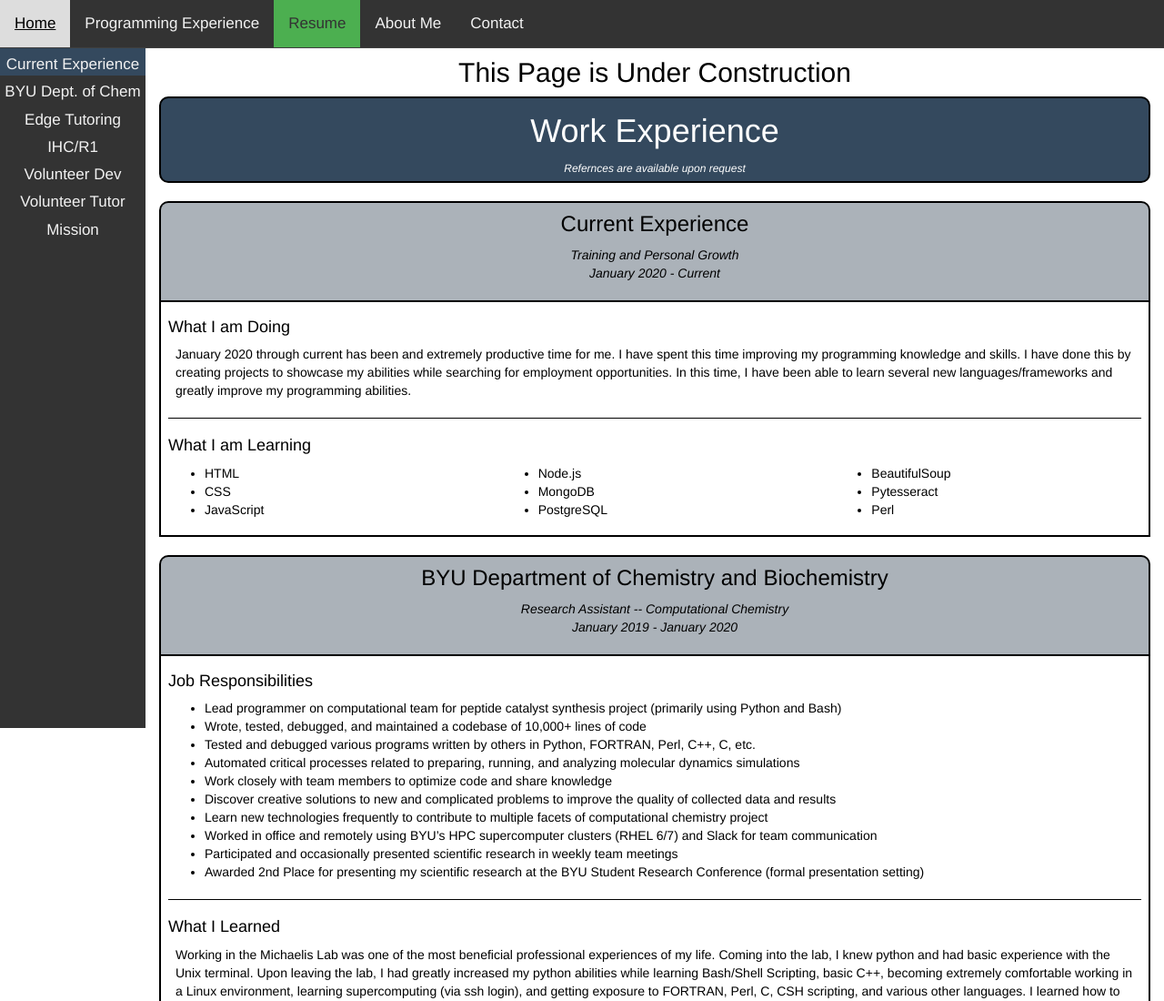
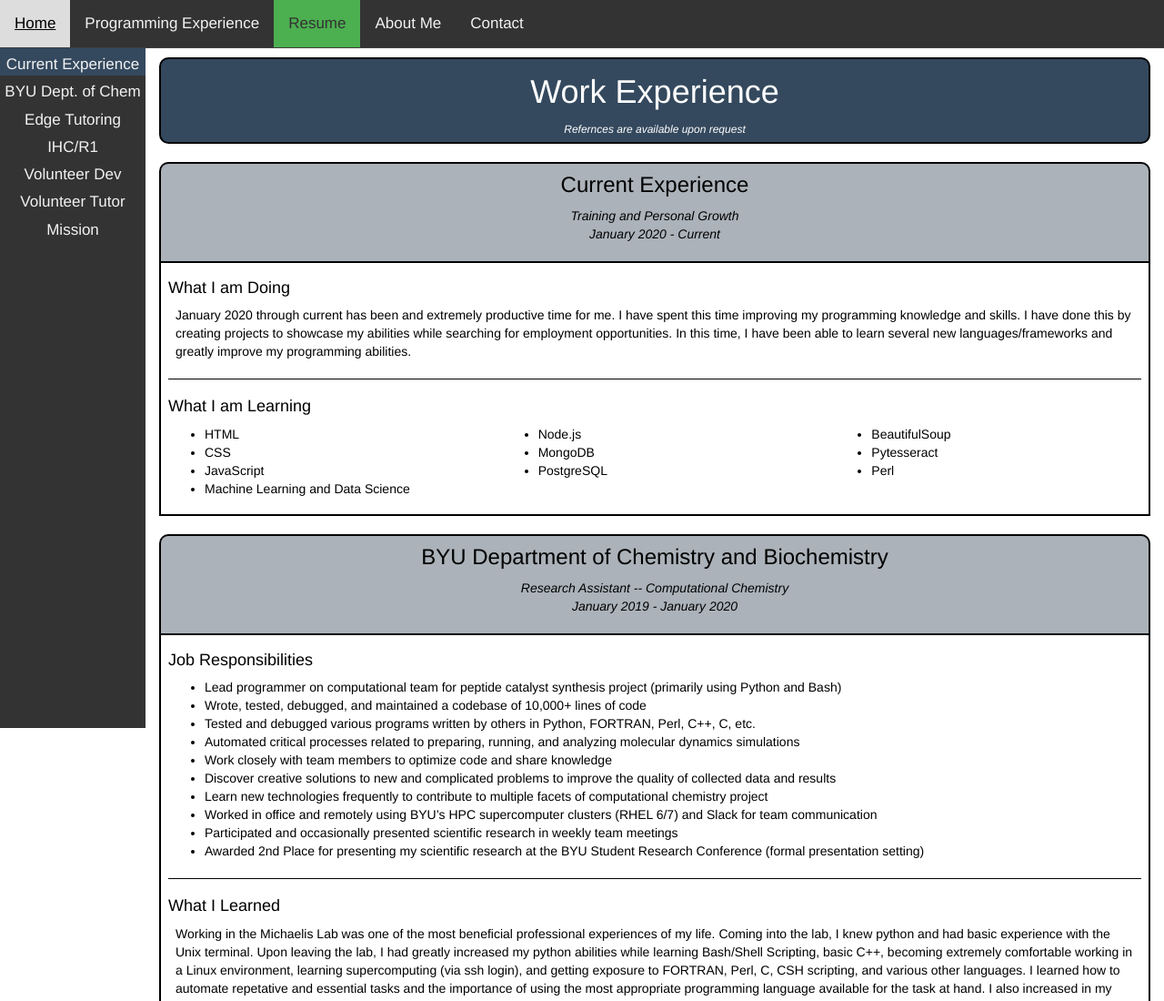
Before and after one commit to stevejaker/stevejaker.github.io, a plain HTML site: page resume.html in a window 1280 px wide. Shown: the top 1100 px of the page at 91% size. Drawn offline with nearby package versions, Linux system fonts and the light colour scheme.

Commit message:
Updated learning

```diff
--- a/resume.html
+++ b/resume.html
@@ -39,9 +39,9 @@ you may find expanded job descriptions and/or additional information on this pag
     </div> <!-- topnav end -->
     <div class="page-text container-fluid">
       <div class="sidenav-page">
-        <div class="temp">
+        <!-- <div class="temp">
           <h2>This Page is Under Construction</h2>
-        </div>
+        </div> -->
         <div class="work-experience">
           <div class="section-title work-experience">
             <span class="textbox">
@@ -85,6 +85,7 @@ you may find expanded job descriptions and/or additional information on this pag
                         <li>HTML</li>
                         <li>CSS</li>
                         <li>JavaScript</li>
+                        <li>Machine Learning and Data Science</li>
                       </ol>
                     </div>
                   </div>
```
